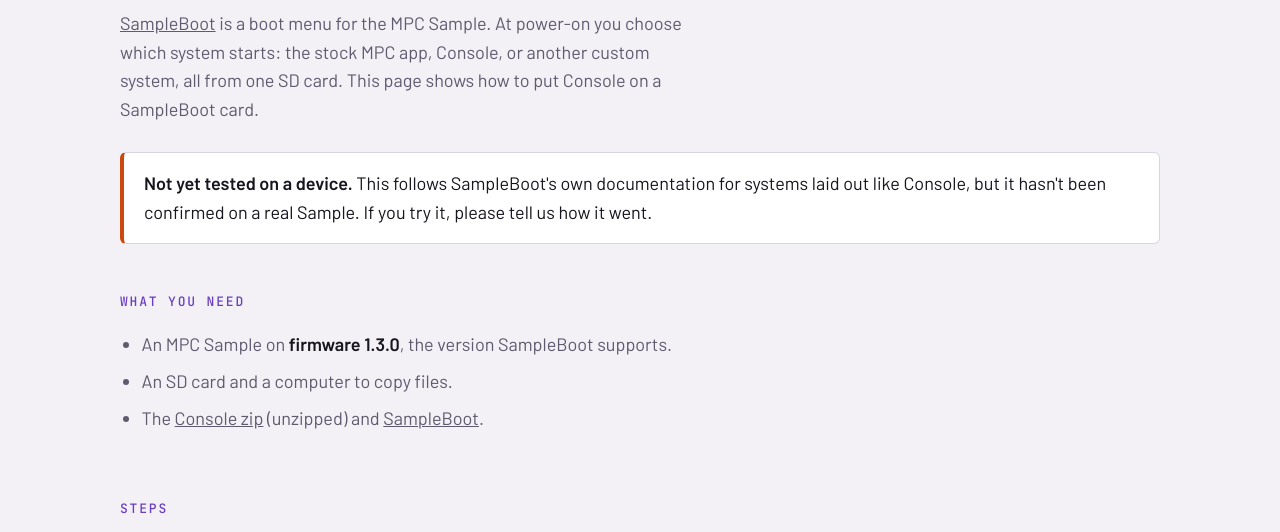
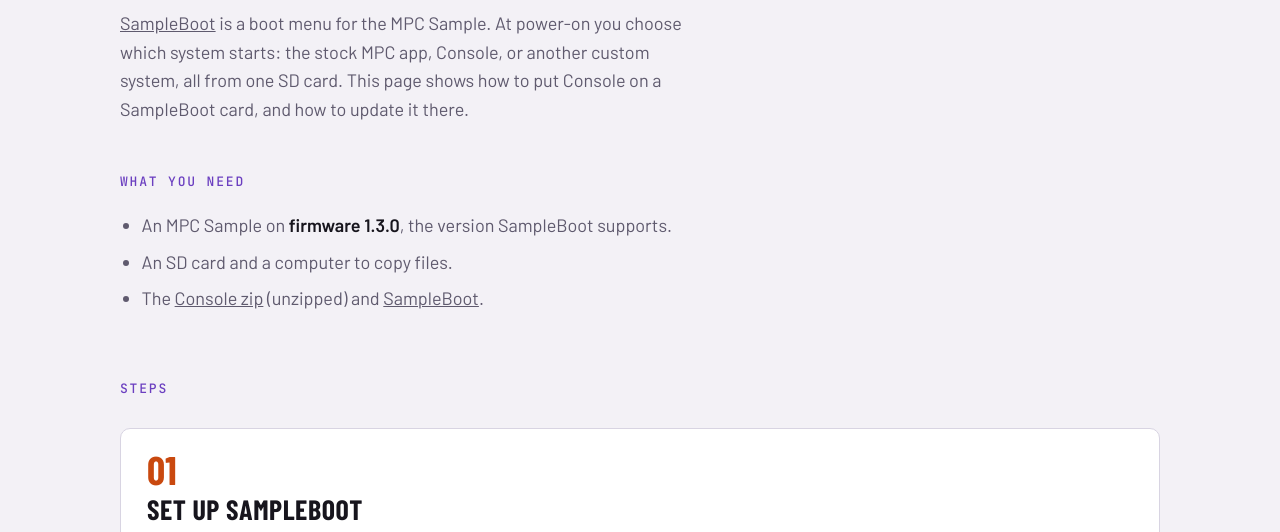
Before and after one commit to briwil/console-site-mpc, a plain HTML site: page sampleboot.html in a window 1280 px wide. Shown: the part 229-761 px from the top of the page. Drawn offline with nearby package versions, Linux system fonts and the light colour scheme; a web font is replaced by a local one.

Commit message:
SampleBoot guide: tested on a device, remove the untested notice
Co-Authored-By: Claude Sonnet 5.5 <noreply@anthropic.com>
Claude-Session: https://claude.ai/code/session_017r78VRTbiqX3c5AaxrQEZK

```diff
--- a/sampleboot.html
+++ b/sampleboot.html
@@ -140,8 +140,7 @@ footer .mark{font-size:22px}
   <section style="padding-top:64px">
     <div class="kicker">Guide</div>
     <h2>Console with SampleBoot</h2>
-    <p class="intro"><a href="https://github.com/pxcm/SampleBoot">SampleBoot</a> is a boot menu for the MPC Sample. At power-on you choose which system starts: the stock MPC app, Console, or another custom system, all from one SD card. This page shows how to put Console on a SampleBoot card.</p>
-    <div class="note"><p><strong>Not yet tested on a device.</strong> This follows SampleBoot's own documentation for systems laid out like Console, but it hasn't been confirmed on a real Sample. If you try it, please tell us how it went.</p></div>
+    <p class="intro"><a href="https://github.com/pxcm/SampleBoot">SampleBoot</a> is a boot menu for the MPC Sample. At power-on you choose which system starts: the stock MPC app, Console, or another custom system, all from one SD card. This page shows how to put Console on a SampleBoot card, and how to update it there.</p>
   </section>
 
   <section style="padding-top:48px">
```
